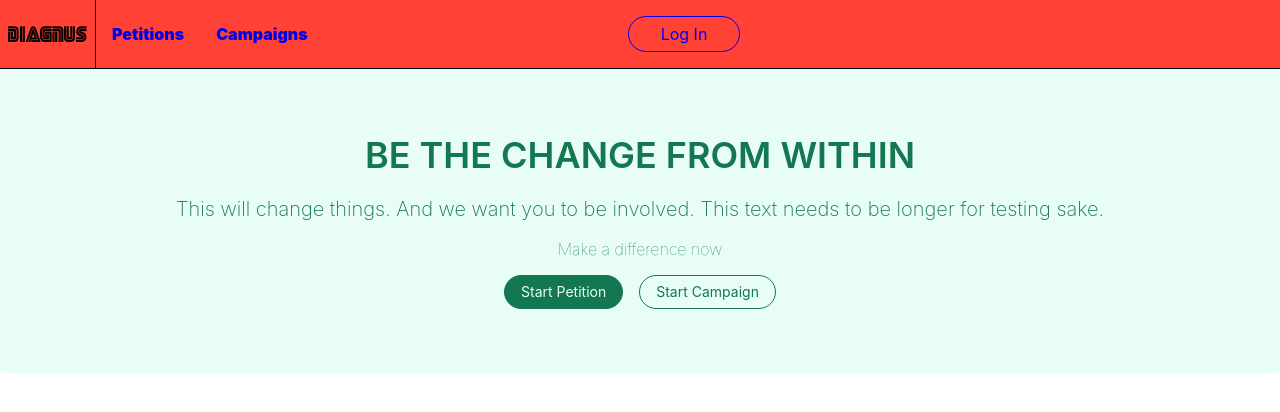
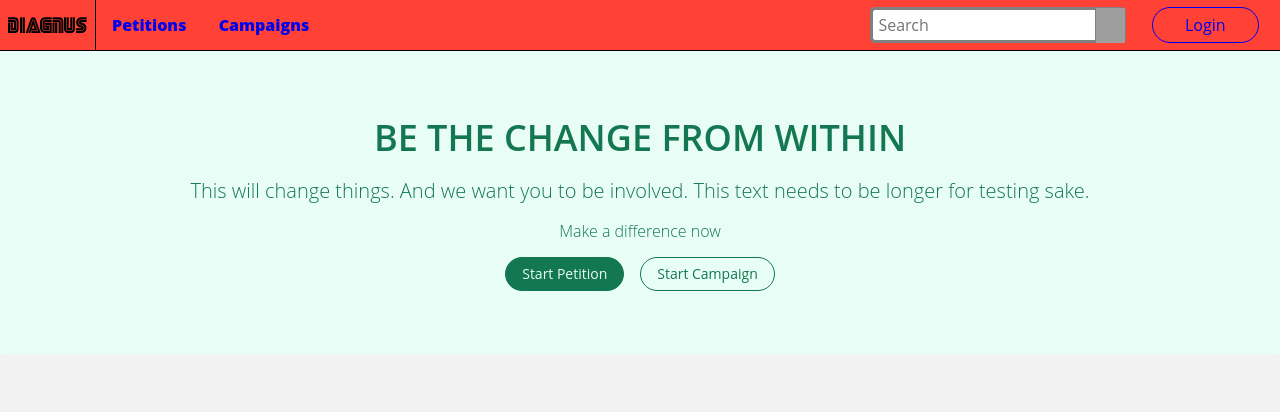
Before and after one commit to DivineDX/ImpactNUS-Orbital2019, a React (Create React App) app in the folder frontend-web/: page / in a window 1280 px wide. Shown: the top 412 px of the page. Built offline with nearby package versions, Linux system fonts and the light colour scheme; grey boxes are pictures that could not be loaded.

Commit message:
edited the header

```diff
--- a/frontend-web/package.json
+++ b/frontend-web/package.json
@@ -5,8 +5,7 @@
   "dependencies": {
     "react": "^16.8.6",
     "react-dom": "^16.8.6",
-    "react-scripts": "3.0.1",
-    "tachyons": "^4.11.1"
+    "react-scripts": "3.0.1"
   },
   "scripts": {
     "start": "react-scripts start",
@@ -28,5 +27,8 @@
       "last 1 firefox version",
       "last 1 safari version"
     ]
+  },
+  "devDependencies": {
+    "tachyons": "^4.10.0"
   }
 }
--- a/frontend-web/src/Components/NavBar/NavBar.css
+++ b/frontend-web/src/Components/NavBar/NavBar.css
@@ -10,3 +10,58 @@
     font-weight: 200;
     color: black;
 }
+
+@import url(https://fonts.googleapis.com/css?family=Open+Sans);
+
+body{
+  background: #f2f2f2;
+  font-family: 'Open Sans', sans-serif;
+}
+
+.search {
+  width: 100%;
+  position: relative;
+  display: flex;
+}
+
+.searchTerm {
+  width: 100%;
+  border: 3px solid grey;
+  border-right: none;
+  padding: 5px;
+  height: 36px;
+  border-radius: 5px 0 0 5px;
+  outline: none;
+  color: grey;
+}
+
+.searchTerm:focus{
+  color: grey;
+}
+
+.searchButton {
+  width: 36px;
+  height: 36px;
+  border: 1px solid grey;
+  background: grey;
+  border-radius: 0 5px 5px 0;
+  padding: 0;
+}
+
+/*Resize the wrap to see the search bar change!*/
+.wrap{
+  width: 20%;
+  position: absolute;
+  top: 7px;
+  left: 68%;
+}
+
+#Login {
+    position: absolute;
+    left: 90%
+}
+
+#SearchButton {
+    height: 35px;
+    width: 30px;
+}
--- a/frontend-web/src/Components/NavBar/NavBar.js
+++ b/frontend-web/src/Components/NavBar/NavBar.js
@@ -11,8 +11,17 @@ const NavBar = () => {
                 <a class="link dib dim mr3 mr4-ns" href="#0">Petitions</a>
                 <a class="link dib dim mr3 mr4-ns" href="#0">Campaigns</a>
             </div>
+            <div class="wrap">
+                <div class="search">
+                    <input type="text" class="searchTerm" placeholder="Search"/>
+                    <button type="submit" class="searchButton">
+                        <img id="SearchButton" src="https://cdn2.iconfinder.com/data/icons/media-and-navigation-buttons-square/512/Button_15-512.png" alr="search button"/>
+                        <i class="fa fa-search"></i>
+                    </button>
+                </div>
+            </div>
             <div class="flex-grow pa3 flex items-center ml7">
-                <a class="dib bg-animate hover-bg-orange no-underline pv2 ph4 br-pill ba" href="#0">Log In</a>
+                <a id= "Login" class="dib bg-animate hover-bg-orange no-underline pv2 ph4 br-pill ba" href="#0">Login</a>
             </div>
         </nav>
     );
```
Also changed, not shown: 1 other file (tests, documents, lock files or other folders).
